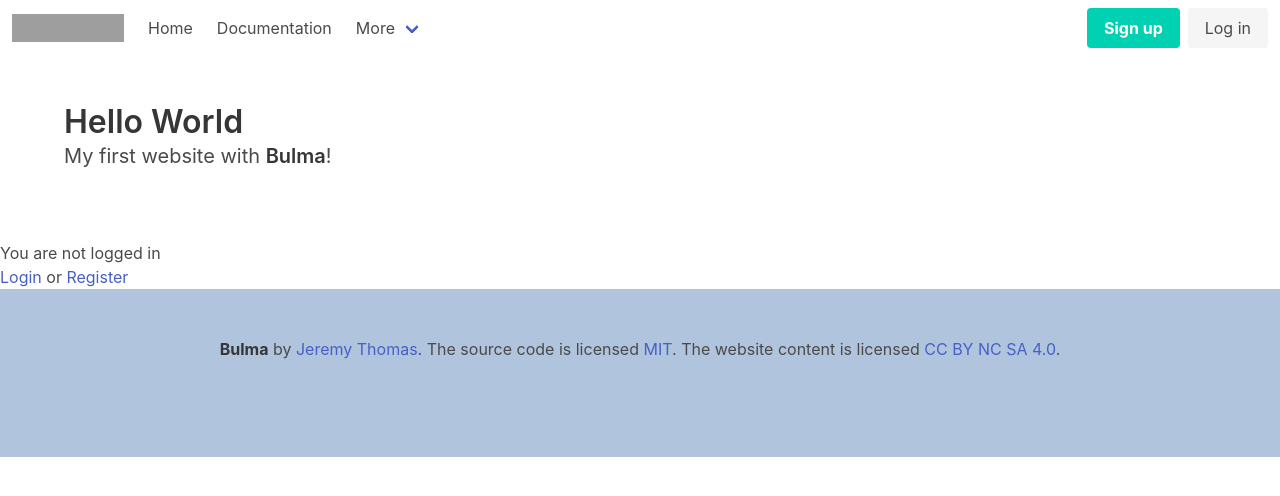
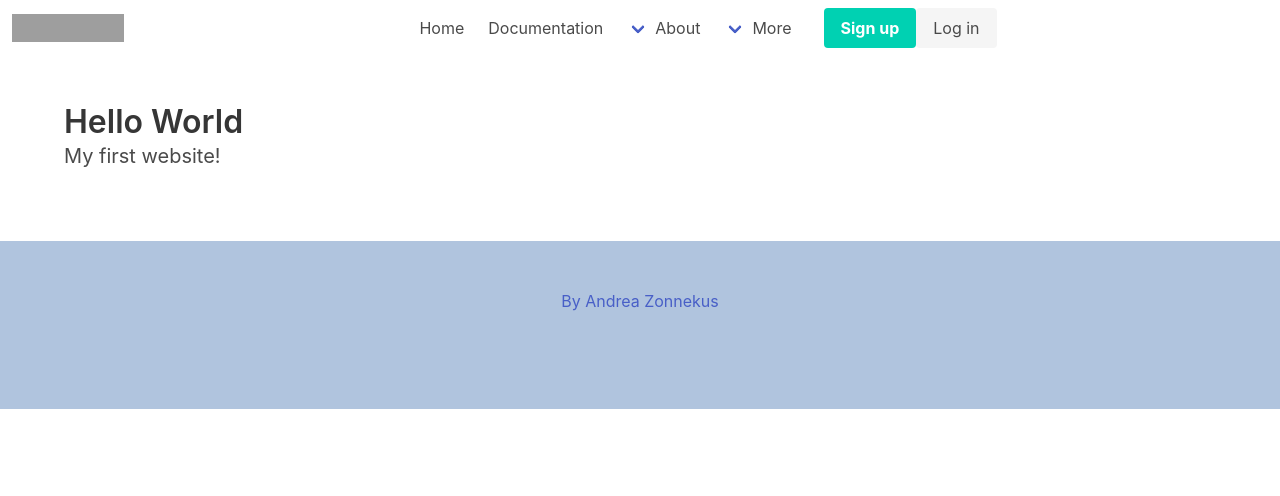
Before and after one commit to andreazonnekus/dagboek, a Django app: page / in a window 1280 px wide. Shown: the top 496 px of the page. Run offline with Django 4.2, Linux system fonts and the light colour scheme; grey boxes are pictures that could not be loaded.

Commit message:
add styling

```diff
--- a/dagboek/settings.py
+++ b/dagboek/settings.py
@@ -41,9 +41,6 @@ INSTALLED_APPS = [
     'django.contrib.messages',
     'django.contrib.staticfiles',
     'django_extensions',
-
-    'bulma',
-
     'pages',
     'user',
 ]
--- a/dagboek/urls.py
+++ b/dagboek/urls.py
@@ -26,4 +26,6 @@ urlpatterns = [
     path('signout', pageViews.sign_out, name='signout'),
     path('callback', pageViews.callback, name='callback'),
     path("accounts/", userViews.registration, name='registration'),
+    path("about/about_meitian", pageViews.about_meitian, name='about_meitian'),
+    path("about/about_me", pageViews.about_me, name='about_me'),
 ]
--- a/pages/templates/base.html
+++ b/pages/templates/base.html
@@ -1,4 +1,10 @@
-<nav class="navbar" role="navigation" aria-label="main navigation">
+<head>
+{% load static %}
+<title>MeiTian</title>
+<link rel="stylesheet" href="https://cdn.jsdelivr.net/npm/bulma@0.9.4/css/bulma-rtl.min.css">
+</head>
+
+<nav class="navbar" role="navigation" aria-label="main navigation" style="display:flex;">
   <div class="navbar-brand">
     <a class="navbar-item" href="https://bulma.io">
       <img src="https://bulma.io/images/bulma-logo.png" width="112" height="28">
@@ -16,27 +22,25 @@
       <a class="navbar-item">
         Home
       </a>
-
       <a class="navbar-item">
         Documentation
       </a>
+      <div class="navbar-item has-dropdown is-hoverable">
+        <a class="navbar-link">
+          About
+        </a>
+        <div class="navbar-dropdown">
+          <a class="navbar-item" href="about_me">
+            About me
+          </a>
+          </div>
+      </div>
 
       <div class="navbar-item has-dropdown is-hoverable">
         <a class="navbar-link">
           More
         </a>
-
         <div class="navbar-dropdown">
-            <a class="navbar-item">
-              About
-            </a>
-            <a class="navbar-item">
-              Jobs
-            </a>
-            <a class="navbar-item">
-              Contact
-            </a>
-            <hr class="navbar-divider">
           <a class="navbar-item">
             Report an issue
           </a>
@@ -59,16 +63,16 @@
   </div>
 </nav>
 
+<body>
 {% block content %}
   Content goes here...
 {% endblock content %}
+</body>
 
 <footer class="footer" style="background-color: lightsteelblue;">
     <div class="content has-text-centered">
       <p>
-        <strong>Bulma</strong> by <a href="https://jgthms.com">Jeremy Thomas</a>. The source code is licensed
-        <a href="http://opensource.org/licenses/mit-license.php">MIT</a>. The website content
-        is licensed <a href="http://creativecommons.org/licenses/by-nc-sa/4.0/">CC BY NC SA 4.0</a>.
+        <a>By Andrea Zonnekus</a>
       </p>
     </div>
   </footer>
--- a/pages/templates/home.html
+++ b/pages/templates/home.html
@@ -3,14 +3,6 @@
 {% block content %}
 <div class="columns">
   <div class="column">
-
-    <head>
-      <meta charset="utf-8">
-      <meta name="viewport" content="width=device-width, initial-scale=1">
-      <title>Hello Bulma!</title>
-      <link rel="stylesheet" href="https://cdn.jsdelivr.net/npm/bulma@0.9.4/css/bulma.min.css">
-    </head>
-
     <body>
       <section class="section">
         <div class="container">
@@ -18,28 +10,13 @@
             Hello World
           </h1>
           <p class="subtitle">
-            My first website with <strong>Bulma</strong>!
+            My first website!
           </p>
 
         </div>
       </section>
     </body>
-    <!-- <div class="column right">
-        <figure class="image is-128x128">
-            <img class="is-rounded" src="https://bulma.io/images/placeholders/128x128.png">
-          </figure> -->
   </div>
 </div>
 
-{% if user.is_authenticated %}
-<p>Hi {{ user.username }}!</p>
-<form action="{% url 'signout' %}" method="post">
-  {% csrf_token %}
-  <input type="submit" value="logout">
-</form>
-{% else %}
-<p>You are not logged in</p>
-<a href="{% url 'signin' %}">Login</a>
-or <a href="{% url 'registration' %}">Register</a>
-{% endif %}
 {% endblock %}
--- a/pages/views.py
+++ b/pages/views.py
@@ -8,6 +8,16 @@ from pages.auth_helper import (get_sign_in_flow, get_token_from_code, store_user
 # Create your views here.
 def home(request):
   template = loader.get_template('home.html')
+
+  return HttpResponse(template.render())
+
+def about_me(request):
+  template = loader.get_template('about_me.html')
+
+  return HttpResponse(template.render())
+
+def about_meitian(request):
+  template = loader.get_template('about_meitian.html')
 
   return HttpResponse(template.render())
 
```
Also changed, not shown: user/templates/login.html (deleted, +0 -10 lines), 1 other file. Lines whose indentation alone changed are shown as unchanged.
